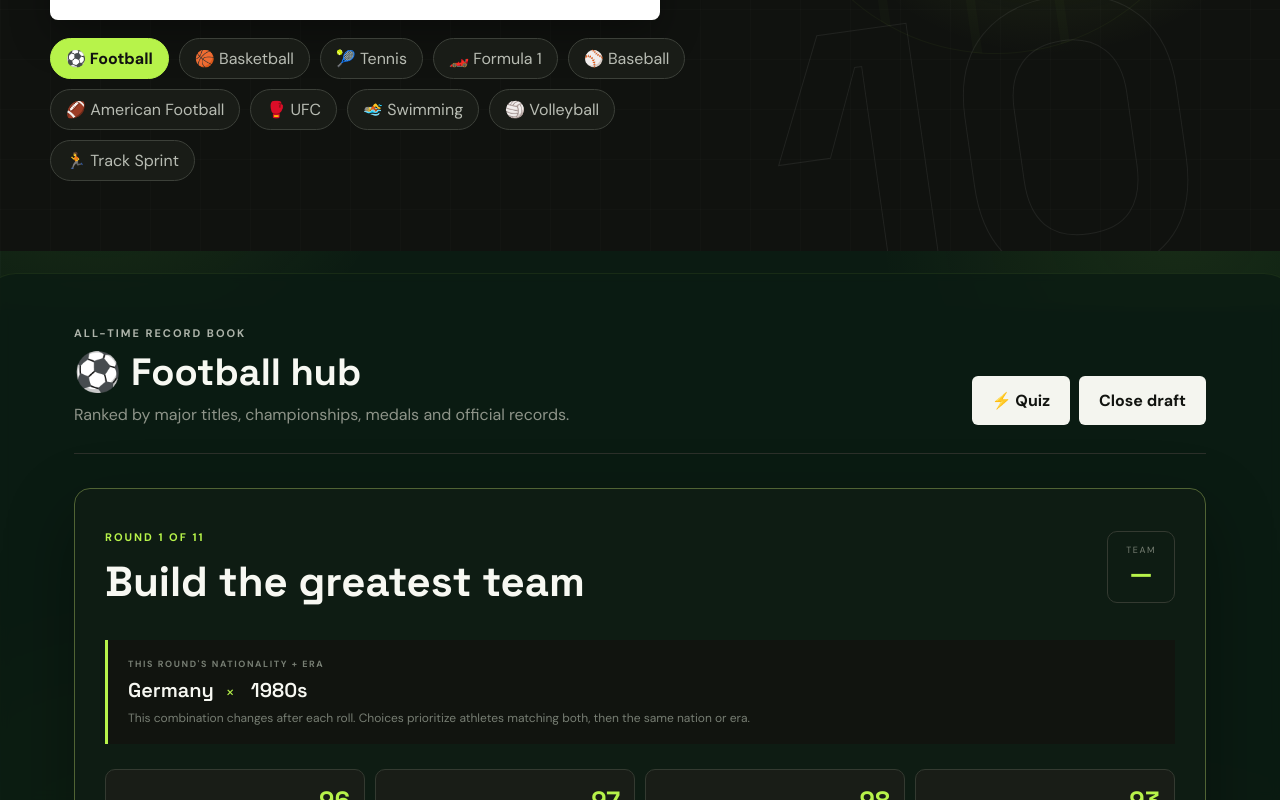
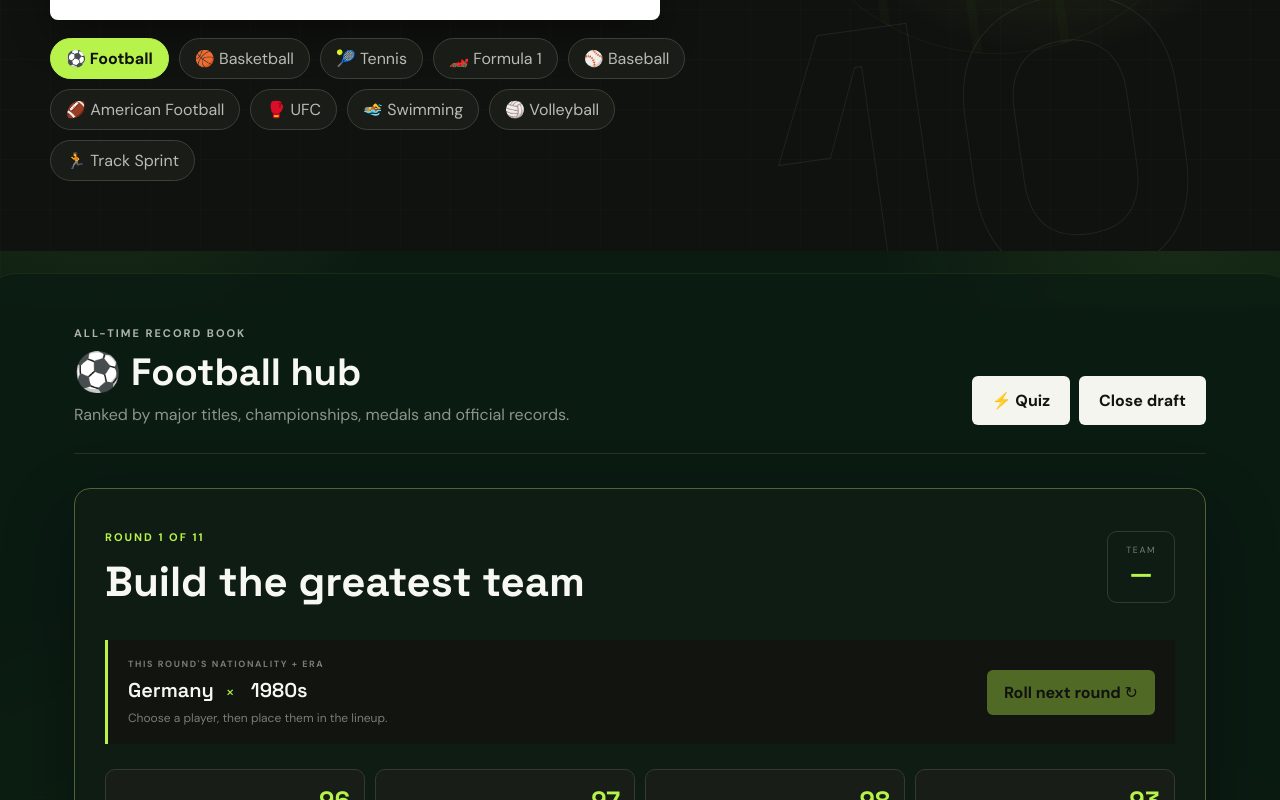
Before and after one commit to MrKhanKu23/MRKHANKU23, a React (Vite) app: page / in a window 1280 px wide. Both pictures are taken after a click on the button "★ Dream Team Draft". Shown: the part 491-1291 px from the top of the page. Built offline with nearby package versions, Linux system fonts and the light colour scheme.

Commit message:
move draft roll button to brief

```diff
--- a/src/components/DraftPositions.css
+++ b/src/components/DraftPositions.css
@@ -10,3 +10,39 @@
   letter-spacing: .8px;
   text-transform: uppercase;
 }
+
+.scouting-brief {
+  display: flex;
+  align-items: center;
+  justify-content: space-between;
+  gap: 18px;
+}
+
+.brief-copy > span {
+  display: block;
+  margin-bottom: 7px;
+  color: #777e73;
+  font-size: 9px;
+  font-weight: 700;
+  letter-spacing: 1.6px;
+}
+
+.top-roll {
+  flex: 0 0 auto;
+  padding: 12px 17px;
+  border: 0;
+  border-radius: 6px;
+  background: var(--accent);
+  color: #111;
+  font-weight: 800;
+}
+
+.top-roll:disabled {
+  opacity: .38;
+  cursor: not-allowed;
+}
+
+@media (max-width: 600px) {
+  .scouting-brief { align-items: stretch; flex-direction: column; }
+  .top-roll { width: 100%; }
+}
--- a/src/components/DreamTeamDraft.tsx
+++ b/src/components/DreamTeamDraft.tsx
@@ -113,6 +113,14 @@ export function DreamTeamDraft({ sport }: { sport: Sport }) {
   }, [assigned, decade, draftSeed, drafted, pool, ratings, round, scoutingNation, slots, sport.id]);
   const average = drafted.length ? Math.round(drafted.reduce((total, player) => total + (ratings.get(player.name) ?? 80), 0) / drafted.length) : 0;
 
+  function confirmPick() {
+    if (!pending || !pendingSlot) return;
+    setDrafted((team) => [...team, pending]);
+    setAssigned((lineup) => ({ ...lineup, [pendingSlot]: pending }));
+    setPending(undefined);
+    setPendingSlot(undefined);
+  }
+
   if (complete) return <section className="draft-game draft-result">
     <p className="eyebrow">MULTI-NATION · MULTI-ERA DRAFT COMPLETE</p><h3>Your {sport.name} dream team</h3>
     <div className="team-rating"><span>TEAM RATING</span><strong>{average}</strong><small>/100</small></div>
@@ -122,13 +130,12 @@ export function DreamTeamDraft({ sport }: { sport: Sport }) {
 
   return <section className="draft-game">
     <div className="draft-header"><div><p className="eyebrow">ROUND {round + 1} OF {teamSize}</p><h3>Build the greatest team</h3></div><div className="draft-score"><span>TEAM</span><strong>{average || '—'}</strong></div></div>
-    <div className="scouting-brief"><span>THIS ROUND'S NATIONALITY + ERA</span><strong>{scoutingNation}</strong><i /> <strong>{decade}s</strong><p>This combination changes after each roll. Choices prioritize athletes matching both, then the same nation or era.</p></div>
+    <div className="scouting-brief"><div className="brief-copy"><span>THIS ROUND'S NATIONALITY + ERA</span><strong>{scoutingNation}</strong><i /> <strong>{decade}s</strong><p>{pending ? `${pending.name}${pendingSlot ? ` · ${pendingSlot}` : ' · choose a position below'}` : 'Choose a player, then place them in the lineup.'}</p></div><button className="top-roll" disabled={!pending || !pendingSlot} onClick={confirmPick}>{round + 1 === teamSize ? 'Complete team →' : 'Roll next round ↻'}</button></div>
     <div className="draft-choices">{choices.map((player) => <button key={player.name} className={pending ? (pending.name === player.name ? 'draft-selected' : 'draft-dimmed') : ''} onClick={() => { setPending(player); setPendingSlot(undefined); }}>
       <div className="draft-rating"><strong>{ratings.get(player.name)}</strong><small>OVR</small></div>
       <span className="draft-years">{player.years}</span><span className="position-tag">{position(player, sport.id)}</span><h4>{player.name}</h4><p>{nationality(player)}</p><em>🏆 {player.stat}</em><b>{pending?.name === player.name ? '✓ Selected' : 'Select player →'}</b>
     </button>)}</div>
     {pending && <LineupPicker slots={slots} assigned={assigned} pending={pending} selected={pendingSlot} allowed={allowedSlots(pending, sport.id, slots).filter((slot) => !assigned[slot])} onSelect={setPendingSlot} />}
-    {pending && <div className="roll-panel"><div><span>YOUR PICK</span><strong>{pending.name}{pendingSlot ? ` · ${pendingSlot}` : ' · choose a position'}</strong></div><button disabled={!pendingSlot} onClick={() => { if (!pendingSlot) return; setDrafted((team) => [...team, pending]); setAssigned((lineup) => ({ ...lineup, [pendingSlot]: pending })); setPending(undefined); setPendingSlot(undefined); }}>{round + 1 === teamSize ? 'Complete team →' : 'Roll next round ↻'}</button></div>}
     <div className="roster-progress">{Array.from({ length: teamSize }, (_, index) => <span key={index} className={index < drafted.length ? 'filled' : ''}>{drafted[index]?.badge ?? index + 1}</span>)}</div>
   </section>;
 }
```
